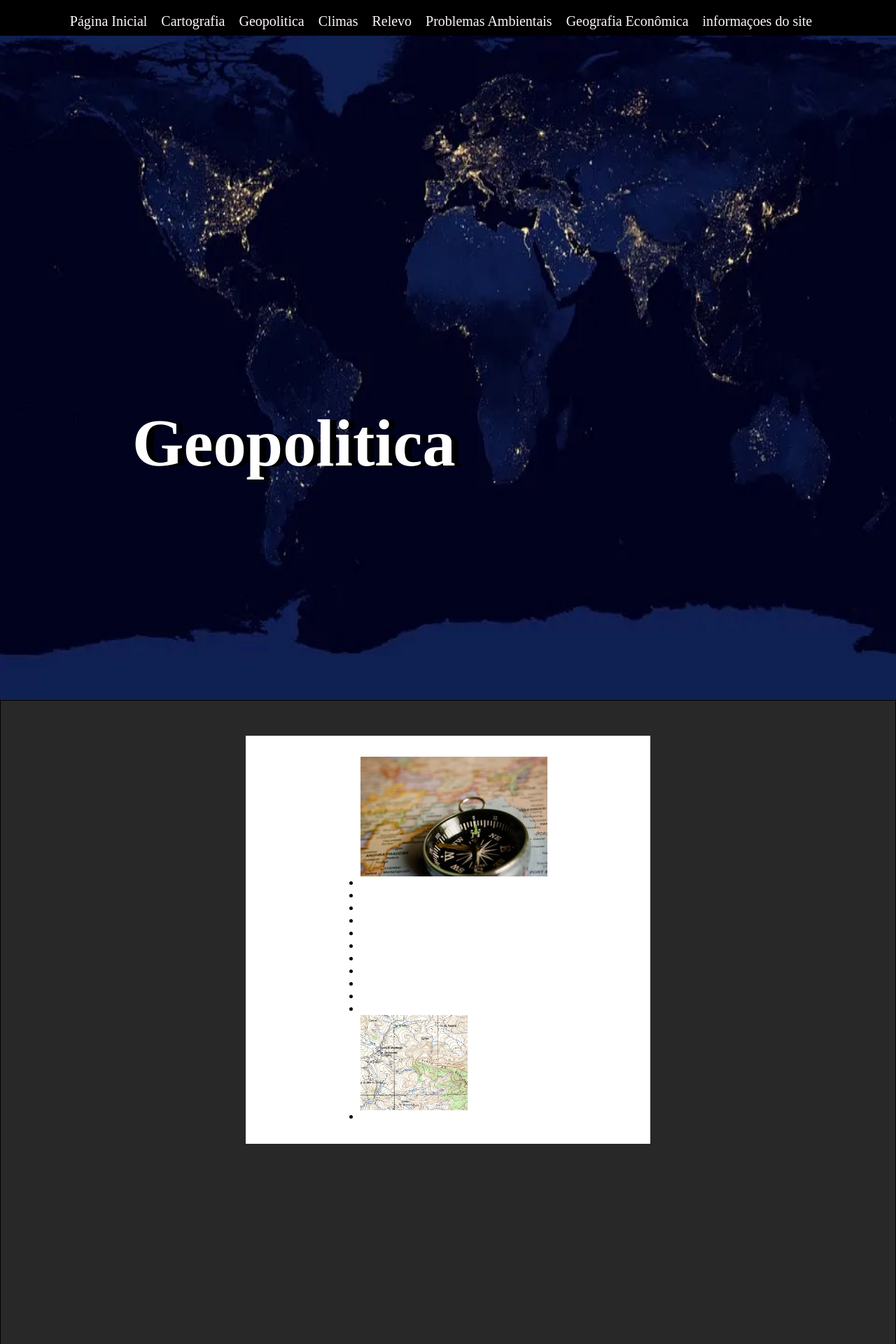
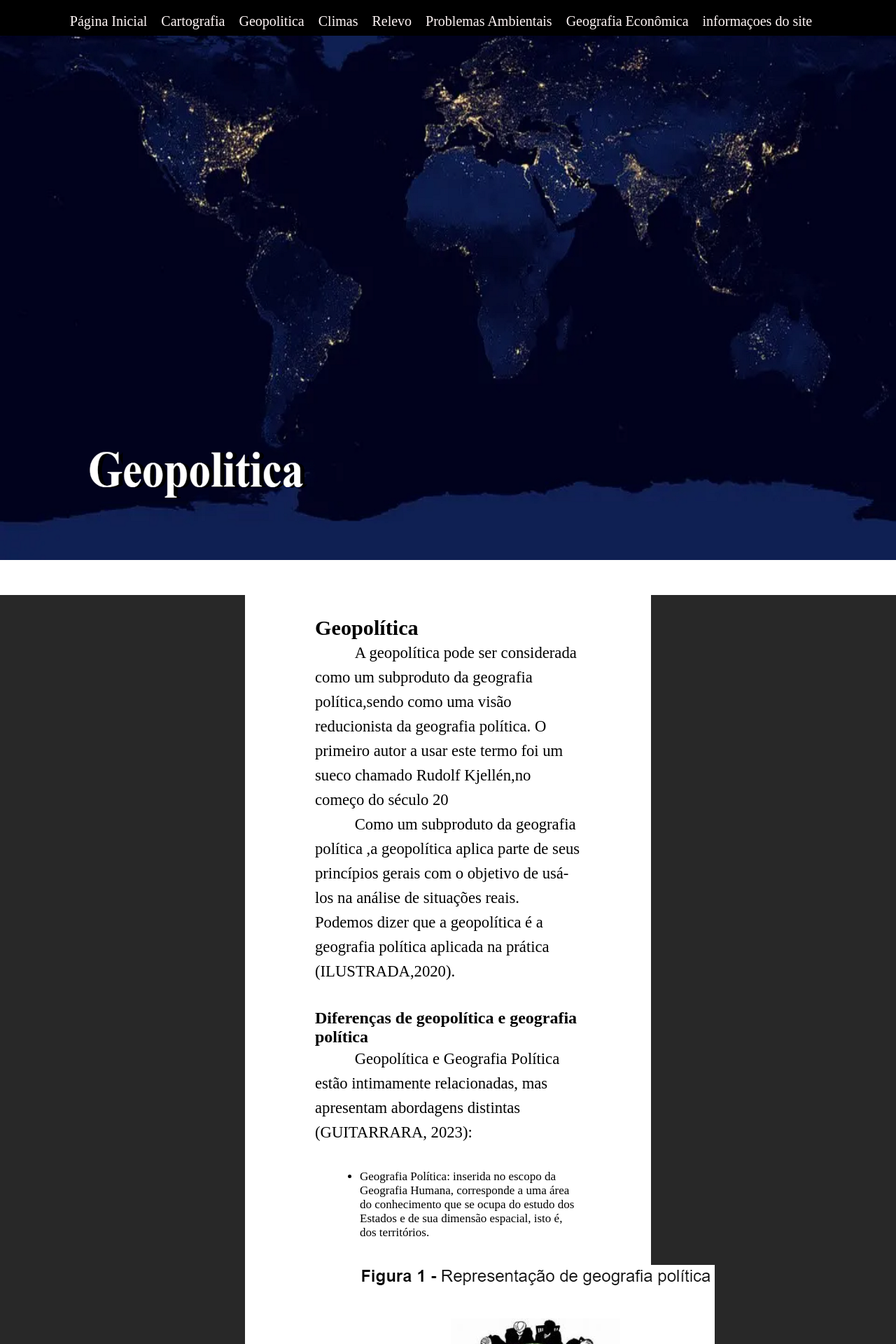
Before and after one commit to kayquelopes/Trabalho_da_SEPE, a PHP site: page /geopolitica.html in a window 1280 px wide. Shown: the top 1920 px of the page at 70% size. Run offline with PHP 8.4, Linux system fonts and the light colour scheme.

```diff
--- a/cartografia.html
+++ b/cartografia.html
@@ -36,7 +36,7 @@
                     gráficas do espaço.O primeiro mapa feito pela humanidade possui milhares de anos, sendo aperfeiçoado
                     com o tempo suas técnicas de produção de mapas. Atualmente são usadas imagens de satélites e
                     instrumentos como o GPS que são importantes aliados da cartografia (MUNDO EDUCAÇÃO, 2023).
-                </p>
+                </p><br><br>
                 <h2>O que é cartografia?
                 </h2>
                 <p>
--- a/css/geopolitica.css
+++ b/css/geopolitica.css
@@ -9,10 +9,6 @@
     box-sizing: border-box;
 }
 
-header>img {
-    max-width: 100%;
-    min-height: 100%;
-}
 
 #menu {
     background-color: #000000;
@@ -34,6 +30,7 @@ header>img {
 }
 
 #menu li {
+    font-size: 20px;
     margin-right: 20px;
 }
 
@@ -47,14 +44,11 @@ header>img {
     color: #1c8e92;
 }
 
+#bg-img {
+    height: 100vh;
+    width: 100%;
+}
 
-
-header {
-    height: 1000px;
-    background-size: cover;
-    background-repeat: no-repeat;
-
-}
 
 #h1index {
     color: white;
@@ -74,9 +68,6 @@ main {
 
 section {
     border: 1px solid;
-    color: rgb(0, 0, 0);
-    min-height: 1000px;
-
 }
 
 #section1 {
@@ -90,3 +81,22 @@ section {
 .container {
     padding-left: 8vh;
 }
+
+#bg-div-img {
+    max-height: 100vh;
+}
+
+h1 {
+
+    font-size: 0.8cm;
+}
+
+p {
+    font-size: 0.6cm;
+    text-indent: 1.5cm;
+    line-height: 35px;
+}
+
+li {
+    font-size: 0.45cm;
+}
--- a/geopolitica.html
+++ b/geopolitica.html
@@ -1,12 +1,14 @@
 <html lang="pt-br">
+
 <head>
     <meta charset="UTF-8">
     <meta name="viewport" content="width=device-width, initial-scale=1.0">
     <link rel="stylesheet" href="css/geopolitica.css">
     <title>Geographic World - Geografia Economica</title>
 </head>
+
 <body>
-
+    <header>
         <nav id="menu">
             <ul>
                 <li><a href="index.html">Página Inicial</a></li>
@@ -19,81 +21,125 @@
                 <li><a class="linkconteudo" href="informaçoesdosite.html">informaçoes do site</a></li>
             </ul>
         </nav>
-        <div>
-            <header>
-        <img src="pastaimg\img_cartografia\geopolC3ADtica-mapa-mundi.jpg.webp">
+        <div id="bg-div-img">
+            <img src="pastaimg\img_cartografia\Captura de tela 2023-10-19 204706.png" alt="" id="bg-img">
 
-            <div>
-       <h1 id="h1index">Geopolitica</h1>
+
         </div>
+
     </header>
     <main>
-        <section>
+
         </head>
 
 
         <div id="section1">
-                <h1></h1>
-                <p>
-                </p>
-                <h2>
-                </h2>
-                <p></p>
+            <h1>Geopolítica
+            </h1>
+            <p>A geopolítica pode ser considerada como um subproduto da geografia política,sendo como uma visão
+                reducionista da geografia política. O primeiro autor a usar este termo foi um sueco chamado Rudolf
+                Kjellén,no começo do século 20</p>
 
-                <p></p>
-                <p></p>
+            <p> Como um subproduto da geografia política ,a geopolítica aplica parte de seus princípios gerais com o
+                objetivo de usá-los na análise de situações reais. Podemos dizer que a geopolítica é a geografia
+                política aplicada na prática (ILUSTRADA,2020).
+            </p><br><br>
+            <h2>Diferenças de geopolítica e geografia política</h2>
+            <p>Geopolítica e Geografia Política estão intimamente relacionadas, mas apresentam abordagens distintas
+                (GUITARRARA, 2023):
+            </p><br><br>
             <div class="container">
-                    <p></p>
-                    <img src="pastaimg\img_cartografia\Captura de tela 2023-10-13 155510.png"
-                        alt="Figura 1 - Cartografia">
-                    <p></p>
 
+                <ul>
+                    <li>Geografia Política: inserida no escopo da Geografia Humana, corresponde a uma área do
+                        conhecimento que se ocupa do estudo dos Estados e de sua dimensão espacial, isto é, dos
+                        territórios.</li><br><br>
+                    <img src="pastaimg\img_cartografia\Captura de tela 2023-10-19 205600.png">
 
+                    <br><br>
+                    <li>Geopolítica: coloca o Estado no centro da ação e se volta à compreensão das relações de
+                        poder entre os diferentes Estados, às estratégias e articulações que permeiam essa dinâmica
+                        e aos seus desdobramentos em diferentes períodos e conjunturas.</li><br><br>
+                    <img src="pastaimg\img_cartografia\Captura de tela 2023-10-19 205929.png">
 
-
-                </div>
-                <h2></h2>
-                <p></p>
-                <div class="container">
-                    <ul>
-                        <li></li>
-                        <li></li>
-                        <li></li>
-                        <li></li>
-                        <li></li>
+                    <br><br>
                 </ul>
 
             </div>
-                <p></p>
+            <h2>Ideias</h2>
+            <p>A geopolítica tem o objetivo de interpretar a realidade global e envolve o estudo de guerras,
+                conflitos, disputas ideológicas e territoriais, questões políticas, acordos internacionais, etc.</p>
 
+            <p>Sendo assim, a geopolítica tem como foco de estudo as perspectivas geográficas e históricas, para
+                assim, oferecer explicações e reflexões sobre os temas abordados.</p>
+
+            <p>O campo de estudo geopolítico busca interpretar as relações de poder, seja de um país com o seu
+                território ou entre diferentes Estados, observando assim os acontecimentos globais.</p>
+            <p>Essa pesquisa envolve diferentes fatores, como as associações diplomáticas, os interesses de cada
+                país e as estratégias adotadas por eles diante de diferentes situações (TODA MATÉRIA, 2023).</p>
+            <p>Para isso, a área avalia temas como (CNN, 2023):</p><br>
             <div class="container">
                 <ul>
-                        <li></li>
-                        <li></li>
-                        <li></li>
-                        <li></li>
-                        <li></li>
+                    <li>conflitos mundiais;
+                    </li>
+                    <li>relações de dominação entre países;</li>
+                    <li>relações econômicas, políticas e culturais entre diferentes países;</li>
+                    <li>papel de diferentes agrupamentos, como blocos econômicos, no cenário global;</li>
+                    <li>atuação de organizações supranacionais, como a ONU (Organização das Nações Unidas).</li>
+                    <li>A partir disso, os estudos buscam compreender as motivações, os comportamentos e os impactos
+                        das relações de poder no cenário territorial e também mundial.</li>
+                </ul><br>
+
+            </div>
+            <p>O termo Geopolítica foi criado no início do século XX pelo cientista político Rudolf Kjellén, que se
+                baseou na obra "Politische Geographie" (Geografia Política) de Friedrich Ratzel, escrito em 1897.
+                Esse conceito tem início em seu desenvolvimento por volta da segunda metade do século XIX, por conta
+                das redefinições de fronteiras que estavam ocorrendo pelo território europeu. O imperialismo também
+                foi importante para compreender a geopolítica, sendo um sistema de expansionismo europeu a partir de
+                uma dominação territorial nos continentes africano e asiático chamado de neocolonialismo</p>
+
+            <p>De modo geral, Kjellén cria o termo geopolítica buscando construir relações entre os acontecimentos
+                políticos e os aspectos geográficos, tentando compreender como as estratégias escolhidas pelos
+                governos influenciavam nos seus territórios e, por consequência, no cenário global (SILVA, 2014).
+            </p>
+            <h2>
+                Resumindo:
+            </h2>
+            <p>A geopolítica é a ciência que estuda relação entre estado, governo Conexão do estado com seu território,
+                recursos, necessidades e relação que ele pode estabelecer entre outros estados</p>
+            <div class="container">
+                <ul>
+                    <li>Governo: administra estado</li>
+                    <li>Estado: exercer relação de poder sobre seu território</li>
+                    <li>Força armadas é o principal meio que estado possui para garantir sua soberania</li>
+                    <li>Questão economia</li>
+                    <li>Acordos comerciais e recursos naturais passaram a ser mais importante</li>
                 </ul>
 
             </div>
+            <h2>Ordem mundial</h2>
+            <p>Relação de força e poder entre estado nível global, nem todos os estados são iguais, hierarquia entre
+                estado os mais poderosos são chamados de grande Potência mundial. As ordens mundial podem durar décadas
+                vão sofrer alteração ao longo do tempo Ex: século 20 até segunda guerra mundial, ordem multipolar
+                múltiplas Potências na sua liderança porém existia equilíbrio e nenhum era forte o bastante para
+                subjugar as outras,todavia com a segunda guerra mundial essa ordem desmoronou originando outro ordem
+                mundial (DESCOMPLICA, 2022).</p>
 
-                <h2></h2>
             <div class="container">
-                    <h2></h2>
+
                 <ul>
-                        <li>
-                            <p></p>
+                    <li>Velha ordem mundial
                     </li>
-
-                    <p></p>
-                    <img src="pastaimg\img_cartografia\Captura de tela 2023-10-13 163936.png" alt="Cartografia sistemática">
-                    <p></p>
-                    <li><p></p></li></ul>
-
-                </div>
+                    <li>Guerra fria</li>
+                    <li>Dividido em dois blocos político militares</li>
+                    <li>Capitalista X Socialista</li>
+                    <li>Superpotência nucleares</li>
+                    <li>Estados Unidos X União Soviética</li>
 
 
+                </ul>
             </div>
+            <p>A Invenção da boba atômica levou os Estados Unidos ao patamar de superpotência que logo foi alcançado pela União Soviética (DESCOMPLICA, 2022).</p>
         </div>
 
 
```
Also changed, not shown: pastaimg/img_cartografia/Captura de tela 2023-10-19 204706.png (added), pastaimg/img_cartografia/Captura de tela 2023-10-19 205600.png (added), pastaimg/img_cartografia/Captura de tela 2023-10-19 205929.png (added), pastaimg/img_cartografia/geopolC3ADtica-mapa-mundi.jpg.webp (deleted). Lines whose indentation alone changed are shown as unchanged.
